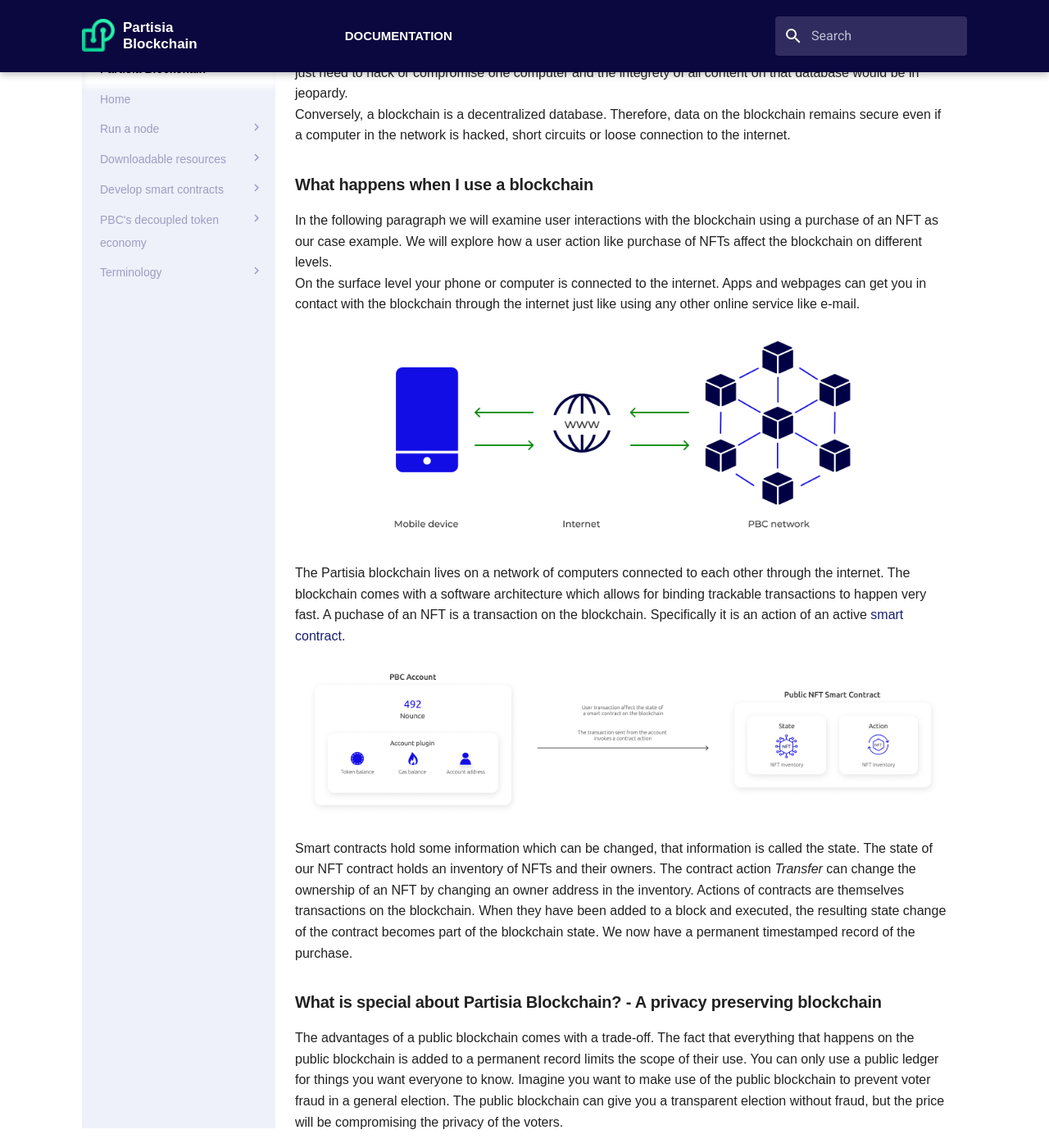
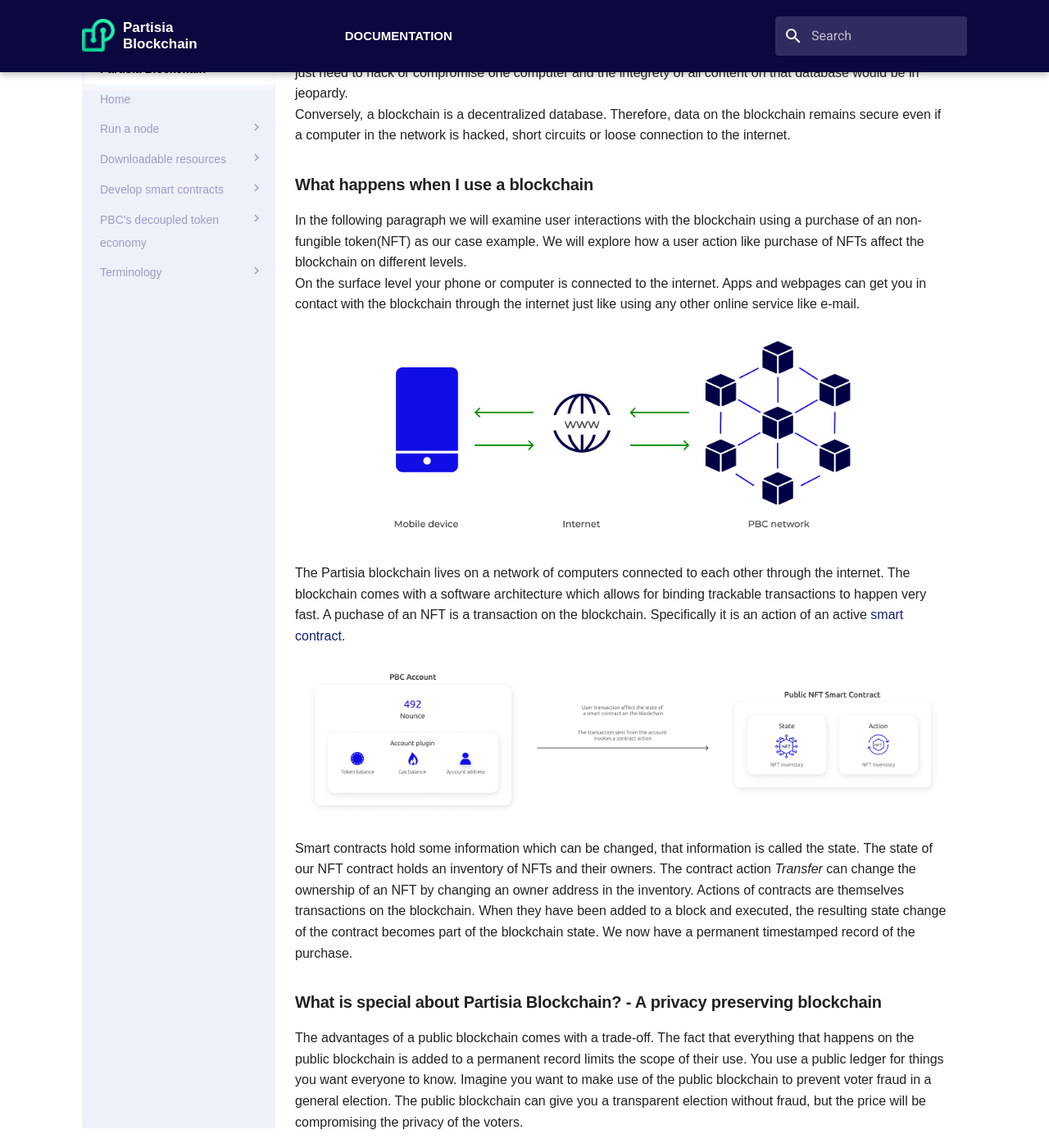
Before and after one commit to 0xSero/partisia-docs, an MkDocs documentation site: the page built from docs/introduction.md, in a window 1280 px wide and 1400 px high, scrolled down 742 px. Shown: the whole window at 82% size. Built offline with MkDocs 1.6.1 and Material for MkDocs 9.7.7, drawn with Linux system fonts in a browser that asks for light colours; some web fonts are replaced; a script that is not in the unit is left out; some of the changed text lies outside the part shown.

```diff
--- a/docs/introduction.md
+++ b/docs/introduction.md
@@ -15,7 +15,7 @@ The blocks are connected cryptographically. The hash of each block is produced a
 A blockchain exists on a distributed network of computers called [nodes](operator-0-introduction.md). Changes to the database happens to all the computers on the network through a secure [consensus mechanism](consensus.md). In a traditional centralized database you just need to hack or compromise one computer and the integrety of all content on that database would be in jeopardy.
 Conversely, a blockchain is a decentralized database. Therefore, data on the blockchain remains secure even if a computer in the network is hacked, short circuits or loose connection to the internet.
 ### What happens when I use a blockchain
-In the following paragraph we will examine user interactions with the blockchain using a purchase of an NFT as our case example. We will explore how a user action like purchase of NFTs affect the blockchain on different levels.
+In the following paragraph we will examine user interactions with the blockchain using a purchase of an non-fungible token(NFT) as our case example. We will explore how a user action like purchase of NFTs affect the blockchain on different levels.
 On the surface level your phone or computer is connected to the internet. Apps and webpages can get you in contact with the blockchain through the internet just like using any other online service like e-mail.
 
 ![Diagram1](surface.png)
@@ -28,7 +28,7 @@ A puchase of an NFT is a transaction on the blockchain. Specifically it is an ac
 Smart contracts hold some information which can be changed, that information is called the state. The state of our NFT contract holds an inventory of NFTs and their owners. The contract action *Transfer* can change the ownership of an NFT by changing an owner address in the inventory. Actions of contracts are themselves transactions on the blockchain. When they have been added to a block and executed, the resulting state change of the contract becomes part of the blockchain state. We now have a permanent timestamped record of the purchase.
 ### What is special about Partisia Blockchain? - A privacy preserving blockchain
 
-The advantages of a public blockchain comes with a trade-off. The fact that everything that happens on the public blockchain is added to a permanent record limits the scope of their use. You can only use a public ledger for things you want everyone to know. Imagine you want to make use of the public blockchain to prevent voter fraud in a general election. The public blockchain can give you a transparent election without fraud, but the price will be compromising the privacy of the voters.
+The advantages of a public blockchain comes with a trade-off. The fact that everything that happens on the public blockchain is added to a permanent record limits the scope of their use. You use a public ledger for things you want everyone to know. Imagine you want to make use of the public blockchain to prevent voter fraud in a general election. The public blockchain can give you a transparent election without fraud, but the price will be compromising the privacy of the voters.
 
 Partisia Blockchain comes with an extra privacy layer. This allows for [zero knowledge computations](https://medium.com/partisia-blockchain/mpc-techniques-series-part-8-zero-knowledge-proofs-what-are-they-and-what-are-they-good-for-2f39ed0eab39) to happen in parallel with the activities on the public blockchain. For our example that would mean that PBC could provide an election without the possibility of voter fraud and at the same time keep all votes secret. This way PBC expands the scope of use for a blockchain into much broader domains.
 For zero knowledge computation to happen simultaneous with the public activities on the blockchain it is necessary to allocate part of the nodes of the network to focus on these tasks. To increase security of these services even further nodes that partake in them are selected through an economic staking model. This means that the owners of the computers handling the sensitive data has a common interest with the users of Partisia Blockchain to protect the data and preserve their privacy.
```
Also changed, not shown: other parts of docs/introduction.md (+2 -2 lines).
